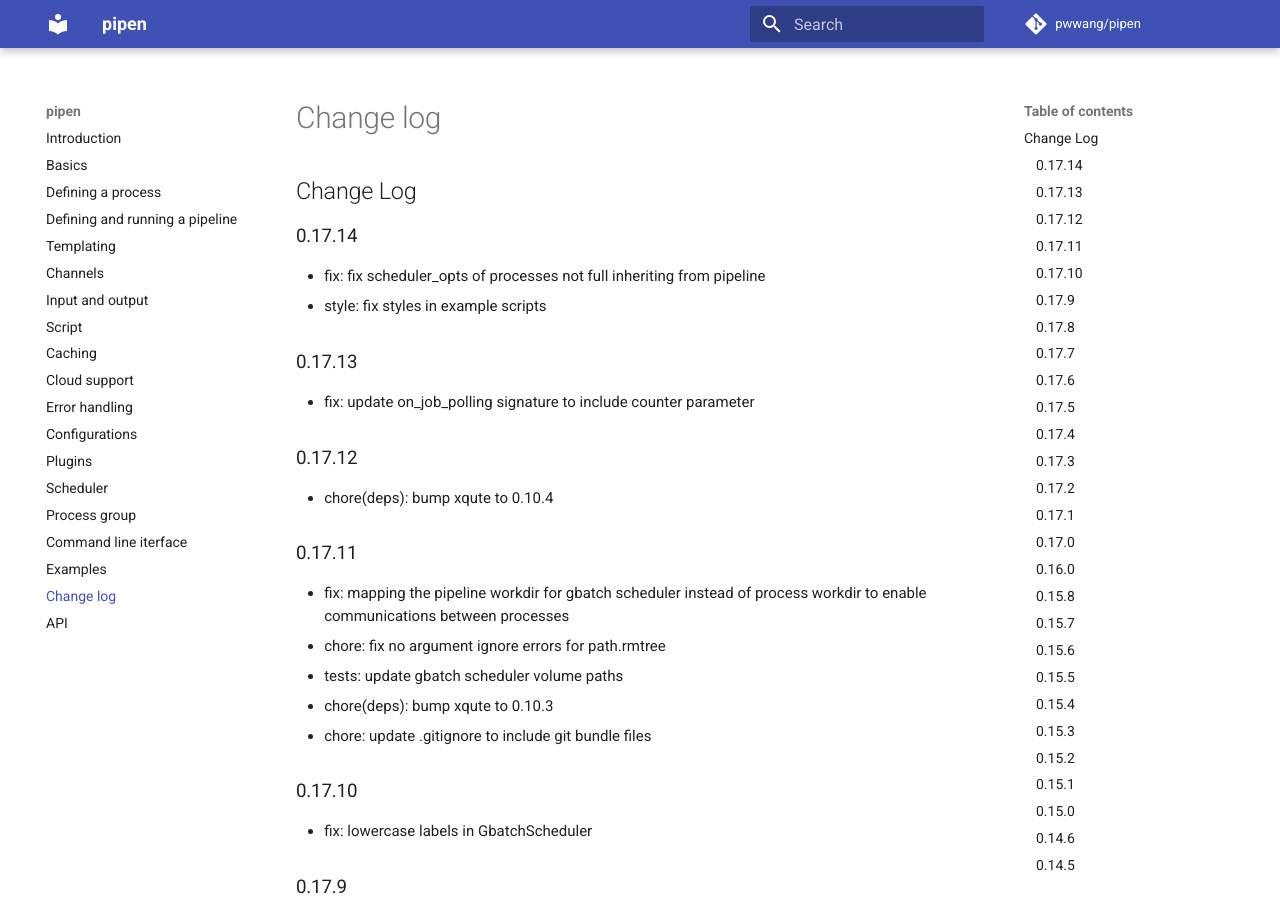
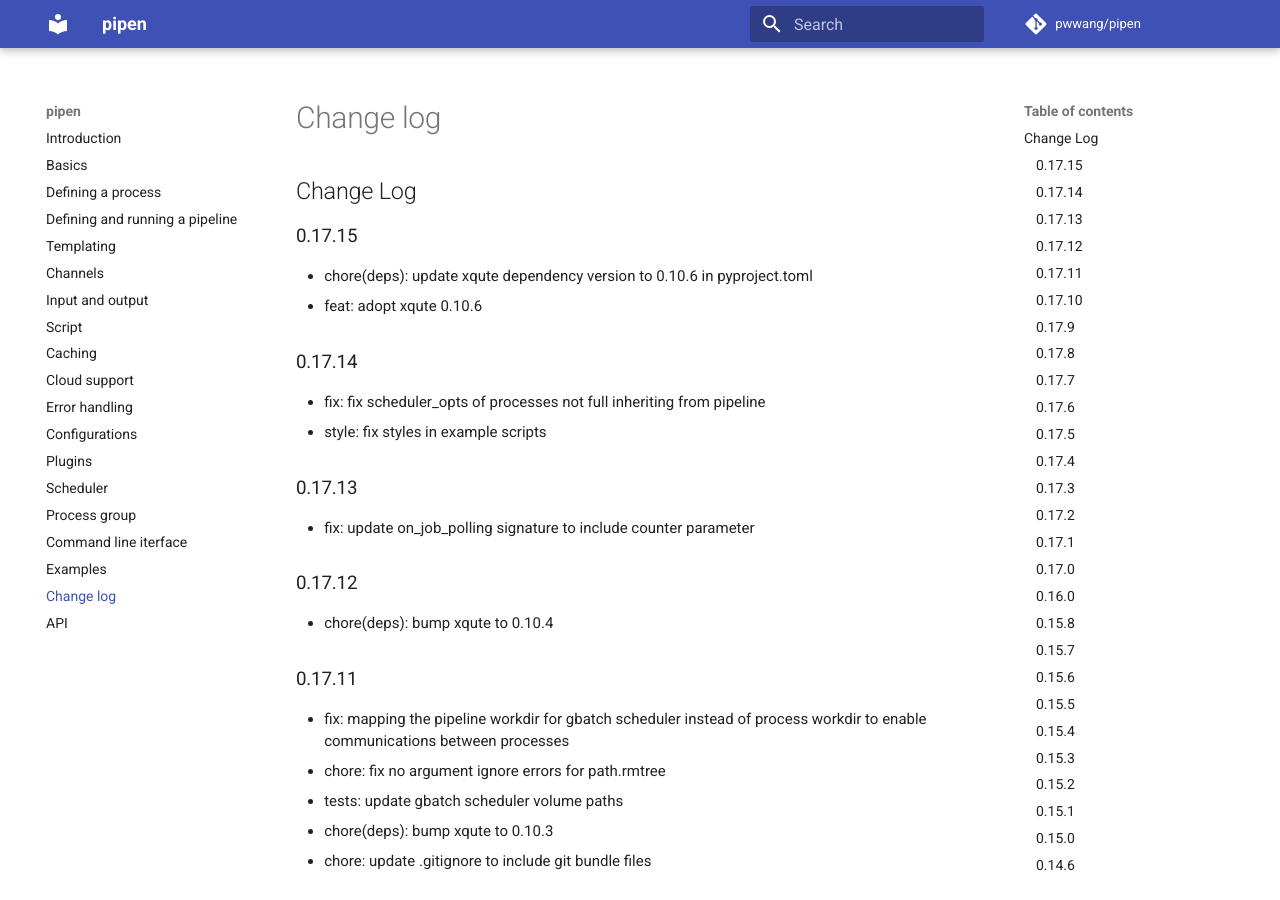
Before and after one commit to pwwang/pipen, an MkDocs documentation site: the page built from docs/CHANGELOG.md, in a window 1280 px wide and 900 px high. Built offline with MkDocs 1.6.1 and Material for MkDocs 9.7.7, drawn with Linux system fonts in a browser that asks for light colours; comment, search, counter and statistics services are not loaded.

Commit message:
0.17.15
- chore(deps): update xqute dependency version to 0.10.6 in pyproject.toml
- feat: adopt xqute 0.10.6
- update version to 0.17.15 in version.py and pyproject.toml

```diff
--- a/docs/CHANGELOG.md
+++ b/docs/CHANGELOG.md
@@ -1,4 +1,9 @@
 # Change Log
+
+## 0.17.15
+
+- chore(deps): update xqute dependency version to 0.10.6 in pyproject.toml
+- feat: adopt xqute 0.10.6
 
 ## 0.17.14
 
--- a/pipen/version.py
+++ b/pipen/version.py
@@ -1,3 +1,3 @@
 """Provide version of pipen"""
 
-__version__ = "0.17.14"
+__version__ = "0.17.15"
--- a/pyproject.toml
+++ b/pyproject.toml
@@ -4,7 +4,7 @@ build-backend = "poetry.masonry.api"
 
 [tool.poetry]
 name = "pipen"
-version = "0.17.14"
+version = "0.17.15"
 description = "A pipeline framework for python"
 authors = [ "pwwang <pwwang@pwwang.com>",]
 license = "MIT"
```
